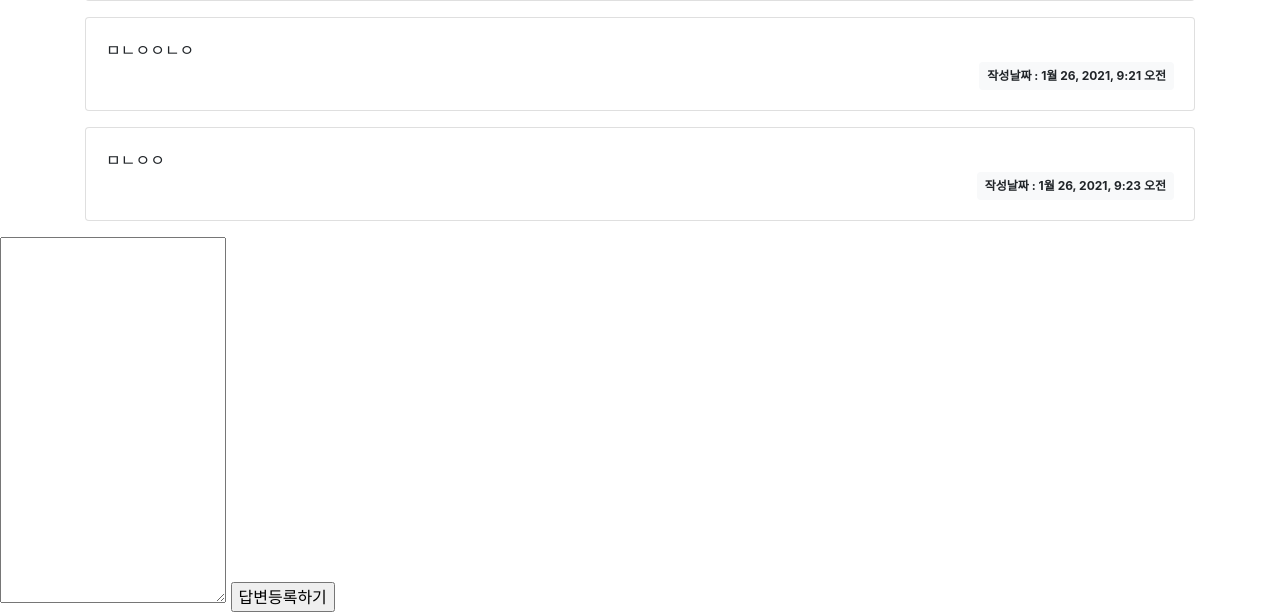
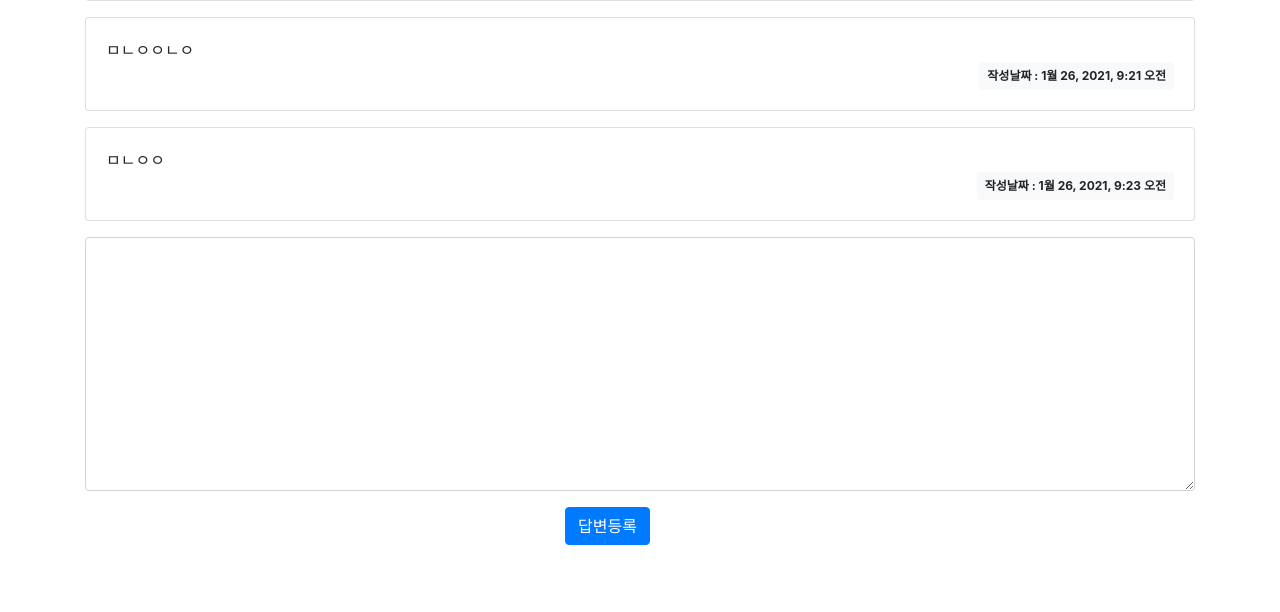
Before and after one commit to ksm0207/django_pybo, a Django app: page /6/ in a window 1280 px wide. Shown: the part 1361-1973 px from the top of the page. After the commit the page ends 1906 px from the top, so only its background shows below. Run offline with Django 3.2, Linux system fonts and the light colour scheme; data comes from the database, SQL or seed files in the repository; both versions use the stored data as it was after the commit; some libraries are stand-ins or nearby versions.

Commit message:
답변등록 Form CSS 변경

```diff
--- a/templates/detail.html
+++ b/templates/detail.html
@@ -35,14 +35,15 @@
                         </div>
                     </div>
                 </div>
-            </div>
+        </div>
         {% endfor %}
-    </div>
 
-    <form action=" {% url 'pybo:answer_create' get_question.id %} " method="POST">
+    <form action=" {% url 'pybo:answer_create' get_question.id %} " method="POST" class="my-3">
         {% csrf_token %}
-        <textarea name="content" id="content"rows="15"></textarea>
-        <input type="submit" value="답변등록하기">
+        <div class="form-group">
+            <textarea name="content" id="content" class="form-control" rows="10" style="text-align: center;"></textarea>
+        </div>
+        <input type="submit" value="답변등록" class="btn btn-primary" style="position: relative; left: 480px;">
     </form>
 </body>
 </html>
```
Also changed, not shown: db.sqlite3.
